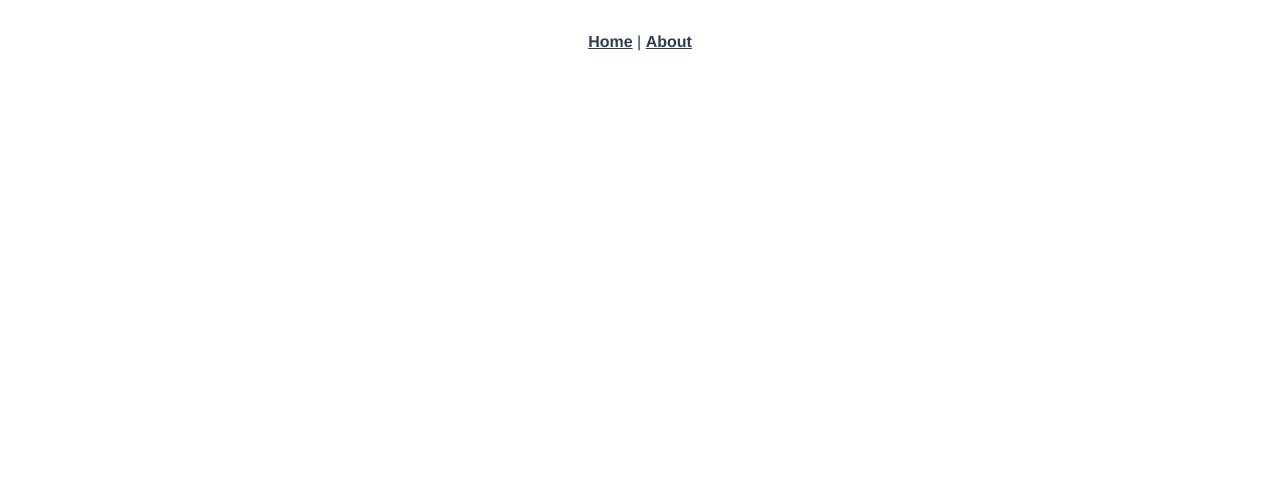
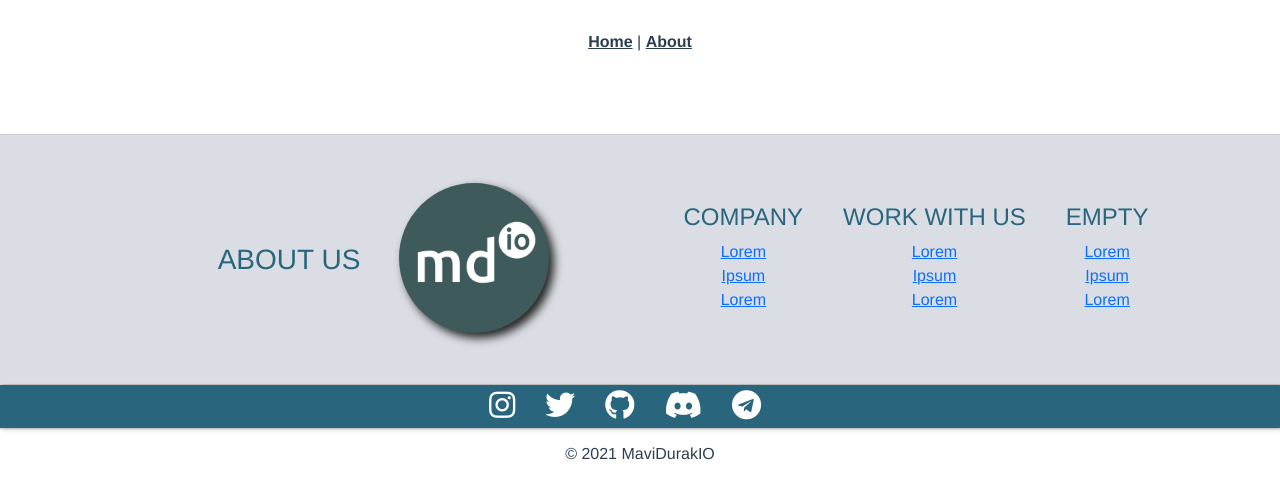
Before and after one commit to mavidurak/orientation-front-end, a Vue app: page / in a window 1280 px wide. Shown: the top 498 px of the page. Built offline with nearby package versions, Linux system fonts and the light colour scheme.

Commit message:
Added footer

```diff
--- a/package.json
+++ b/package.json
@@ -8,8 +8,11 @@
     "lint": "vue-cli-service lint"
   },
   "dependencies": {
+    "@fortawesome/fontawesome-free": "^5.15.3",
+    "@popperjs/core": "^2.9.2",
     "bootstrap": "^5.0.0-beta3",
     "core-js": "^3.6.5",
+    "font-awesome": "^4.7.0",
     "vue": "^2.6.11",
     "vue-router": "^3.2.0"
   },
--- a/src/App.vue
+++ b/src/App.vue
@@ -4,7 +4,83 @@
       <router-link to="/home">Home</router-link> |
       <router-link to="/about">About</router-link>
     </div>
-    <router-view/>
+    <router-view />
+    <footer class="footer">
+      <div class="container-fluid container-sm py-5">
+        <div class="row">
+          <div class="col-md-6 col-sm-8 col-xs-6">
+            <div class="footer-brand">
+              <h3>ABOUT US</h3>
+              <a href="https://mavidurak.github.io/about" target="_blank"
+                ><img
+                  src="./assets/mavidurakio.png"
+                  alt="MaviDurakIO Logo"
+                  width="150px"
+                  height="150px"
+              /></a>
+            </div>
+          </div>
+          <div class="col-md-6 col-sm-4 col-xs-6">
+            <div class="footer-sections">
+              <h3>COMPANY</h3>
+              <ul class="linklist list-unstyled">
+                <li><a href="">Lorem</a></li>
+                <li><a href="">Ipsum</a></li>
+                <li><a href="">Lorem</a></li>
+              </ul>
+            </div>
+            <div class="footer-sections">
+              <h3>WORK WITH US</h3>
+              <ul class="linklist list-unstyled">
+                <li><a href="">Lorem</a></li>
+                <li><a href="">Ipsum</a></li>
+                <li><a href="">Lorem</a></li>
+              </ul>
+            </div>
+            <div class="footer-sections">
+              <h3>EMPTY</h3>
+              <ul class="linklist list-unstyled">
+                <li><a href="">Lorem</a></li>
+                <li><a href="">Ipsum</a></li>
+                <li><a href="">Lorem</a></li>
+              </ul>
+            </div>
+          </div>
+        </div>
+      </div>
+      <div class="socials">
+        <ul class="iconlist list-unstyled">
+          <li>
+            <a href="https://www.instagram.com/mavidurak.io" target="_blank"
+              ><i class="fab fa-instagram"></i
+            ></a>
+          </li>
+          <li>
+            <a href="https://twitter.com/mavidurakio" target="_blank"
+              ><i class="fab fa-twitter"></i
+            ></a>
+          </li>
+          <li>
+            <a href="https://github.com/mavidurak" target="_blank"
+              ><i class="fab fa-github"></i
+            ></a>
+          </li>
+          <li>
+            <a href="https://discord.gg/7zaXka9" target="_blank"
+              ><i class="fab fa-discord"></i
+            ></a>
+          </li>
+          <li>
+            <a href="https://t.me/mavidurakio" target="_blank"
+              ><i class="fab fa-telegram"></i
+            ></a>
+          </li>
+        </ul>
+      </div>
+      <div class="copyright">
+        <h6>&#169; 2021 MaviDurakIO</h6>
+      </div>
+    </footer>
   </div>
 </template>
 
@@ -15,6 +91,13 @@
   -moz-osx-font-smoothing: grayscale;
   text-align: center;
   color: #2c3e50;
+}
+
+html,
+body {
+  margin: 0;
+  padding: 0;
+  box-sizing: border-box;
 }
 
 #nav {
@@ -29,4 +112,70 @@
     }
   }
 }
+
+footer {
+  position: relative;
+  left: 0;
+  bottom: 0;
+  width: 100%;
+  height: 250px;
+  margin-top: 50px;
+  background-color: #dadde3;
+  border-top: 1px solid rgb(212, 204, 204);
+  box-shadow: 3px 2px 3px rgba(0, 0, 0, 0.12), 0 1px 2px rgba(0, 0, 0, 0.24);
+}
+
+.container-fluid {
+  width: 1366px;
+  padding: 0 30px;
+  height: 250px;
+}
+
+.footer-brand {
+  height: 150px;
+
+  h3 {
+    display: inline;
+    position: relative;
+    top: 40%;
+    color: #29667e;
+  }
+
+  img {
+    -webkit-filter: drop-shadow(5px 5px 5px #222);
+    filter: drop-shadow(5px 5px 5px #222);
+    border-radius: 100px;
+    float: right;
+    position: relative;
+    left: -15%;
+    margin-bottom: 100px;
+  }
+}
+
+.footer-sections {
+  display: inline-block;
+  margin: 20px;
+
+  h3 {
+    font-size: 1.5rem;
+    color: #29667e;
+  }
+}
+
+.iconlist {
+  text-align: center;
+  padding: 5px;
+  background-color: rgb(41, 102, 126);
+  box-shadow: 3px 2px 5px rgba(0, 0, 0, 0.12), 0 1px 2px rgba(0, 0, 0, 0.24);
+
+  li {
+    margin-right: 30px;
+    display: inline;
+  }
+}
+
+.iconlist li i {
+  font-size: 30px;
+  color: #fff;
+}
 </style>
--- a/src/main.js
+++ b/src/main.js
@@ -1,6 +1,7 @@
 import Vue from 'vue';
 import 'bootstrap/dist/css/bootstrap.css';
 import 'bootstrap/dist/js/bootstrap';
+import '@fortawesome/fontawesome-free/css/all.css';
 
 import App from './App.vue';
 import router from './router';
```
Also changed, not shown: src/assets/mavidurakio.png (added), 1 other file (tests, documents, lock files or other folders).
